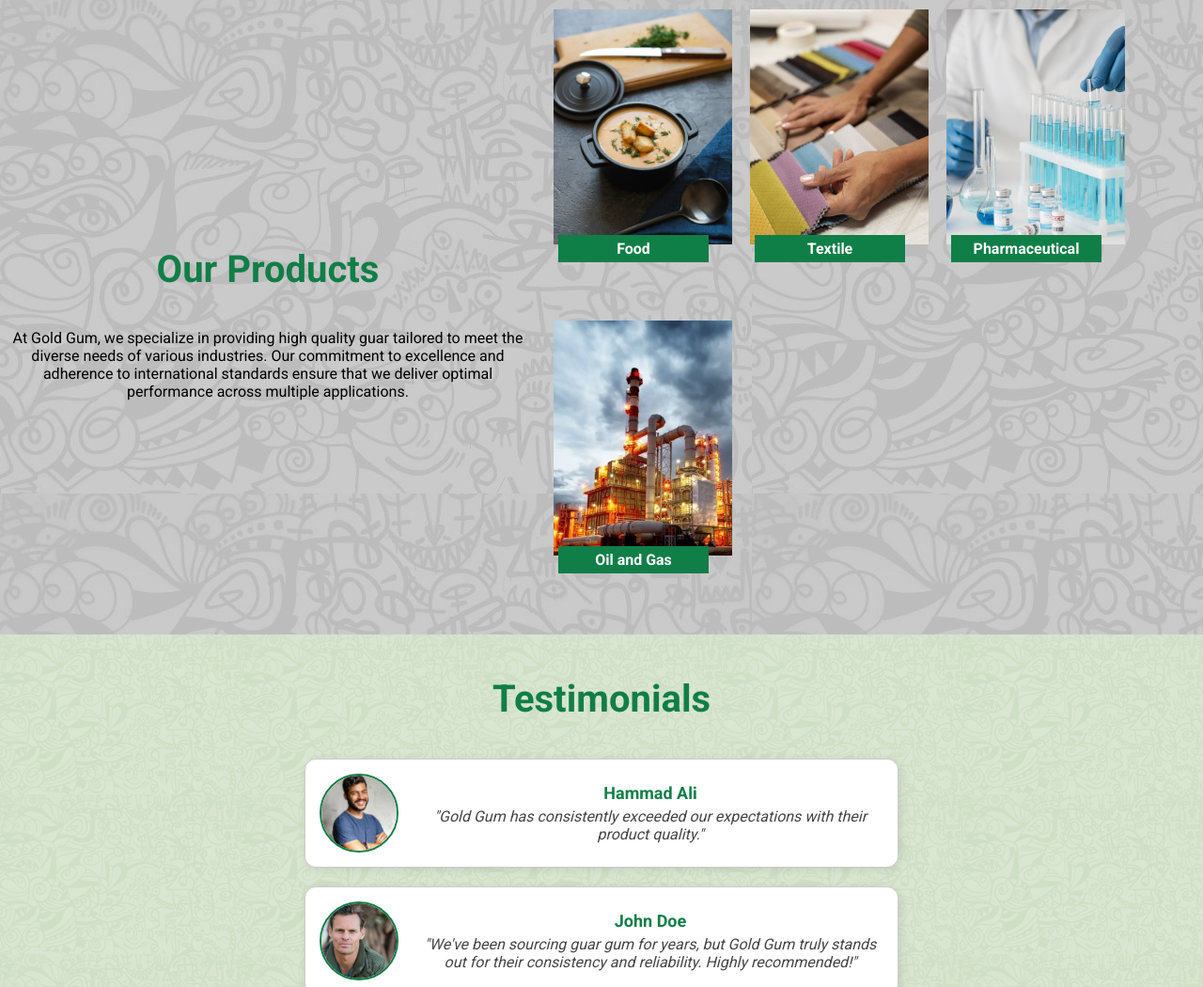
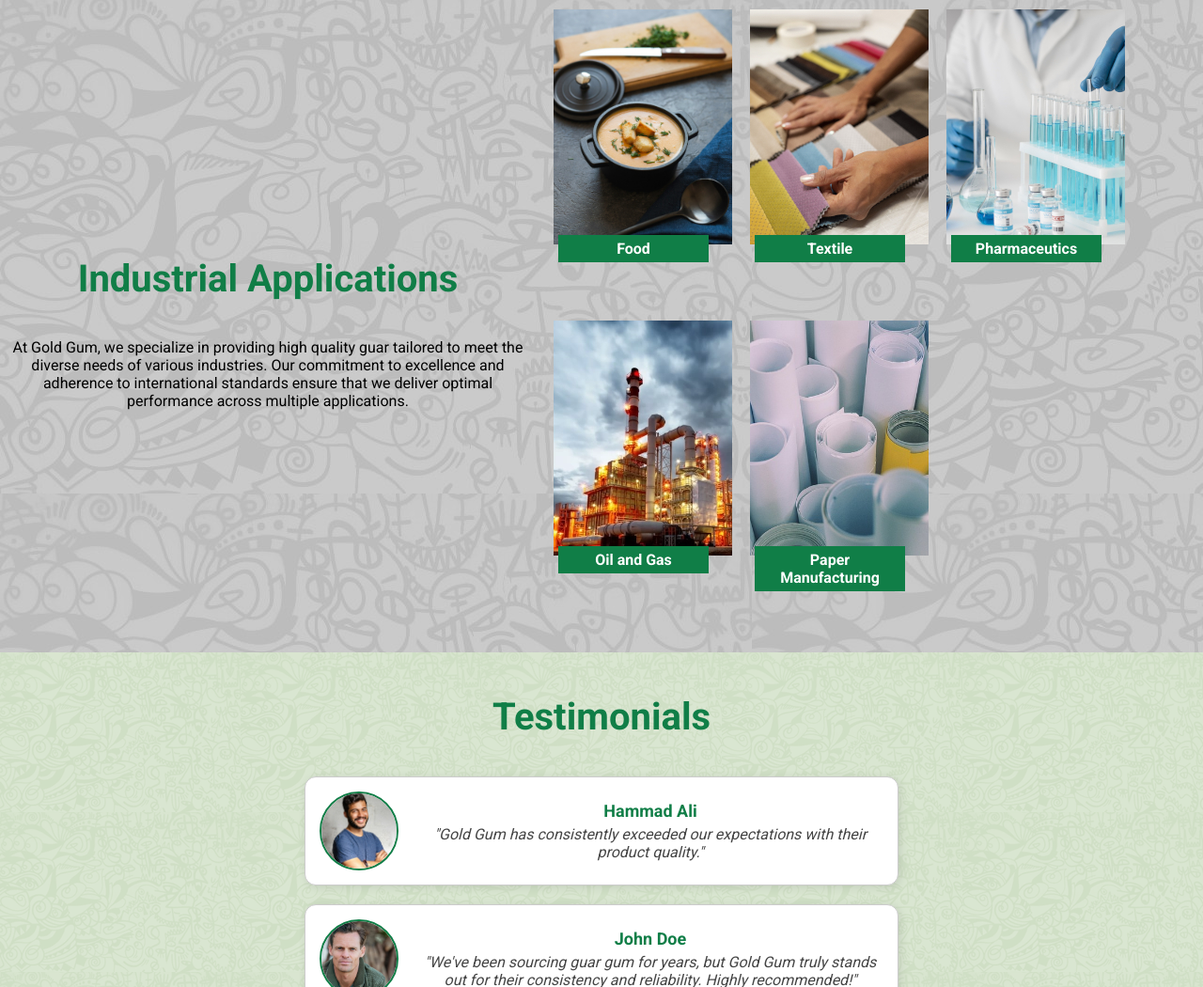
Before and after one commit to Affaq1234/guargum, a plain HTML site: page index.html in a window 1280 px wide. Shown: the part 1367-2417 px from the top of the page at 94% size. Drawn offline with Linux system fonts and the light colour scheme.

Commit message:
Added paper

```diff
--- a/index.html
+++ b/index.html
@@ -90,7 +90,7 @@
 
     <section class="text_section product bg2" id="products">
         <div class="product_text">
-            <p class="main_headings">Our Products</p>
+            <p class="main_headings">Industrial Applications</p>
             <p>At Gold Gum, we specialize in providing high quality guar tailored to meet the diverse needs of various
                 industries. Our commitment to excellence and adherence to international standards ensure that we deliver
                 optimal performance across multiple applications.</p>
@@ -108,12 +108,17 @@
             </div>
             <div class="product_card">
                 <img class="product_image" src="Images/pharmasutical.jpg">
-                <p class="product_name" onclick="toggleDesc(this)">Pharmaceutical</p>
+                <p class="product_name" onclick="toggleDesc(this)">Pharmaceutics</p>
                 <p class="product_desc" style="display: none;">Bananas are rich in juice and great for cocktails.</p>
             </div>
             <div class="product_card">
                 <img class="product_image" src="Images/about_us.webp">
                 <p class="product_name" onclick="toggleDesc(this)">Oil and Gas</p>
+                <p class="product_desc" style="display: none;">Grapes can be used to make mehwa.</p>
+            </div>
+            <div class="product_card">
+                <img class="product_image" src="Images/paper.jpg">
+                <p class="product_name" onclick="toggleDesc(this)">Paper Manufacturing</p>
                 <p class="product_desc" style="display: none;">Grapes can be used to make mehwa.</p>
             </div>
         </div>
```
Also changed, not shown: Images/paper.jpg (added).
